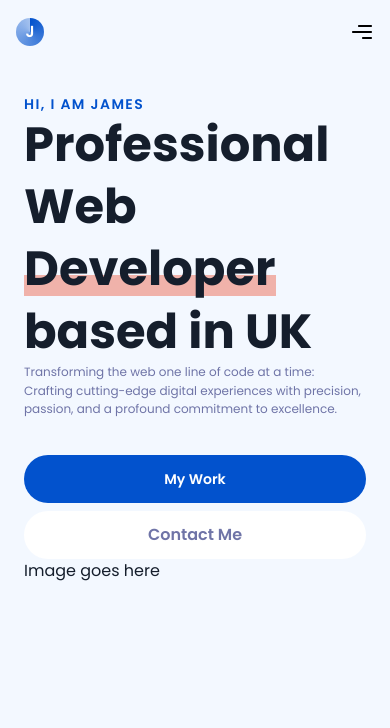
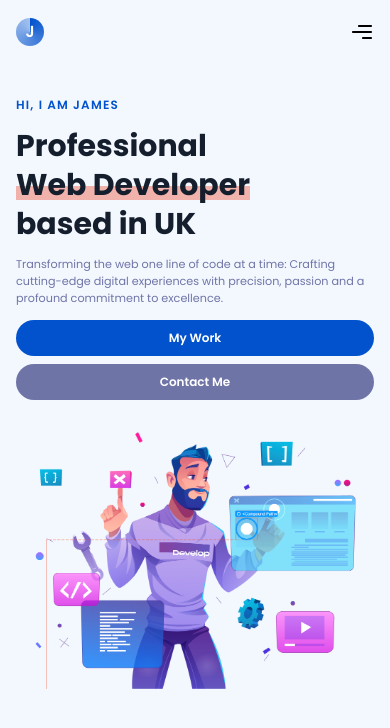
Before and after one commit to JamesDrysdale/portfolio, a Next.js app: page / in a window 390 px wide. Shown: the top 728 px of the page. Built offline with nearby package versions, Linux system fonts and the light colour scheme.

Commit message:
Hero image is fully responsive and looks good across all screen sizes

```diff
--- a/app/globals.css
+++ b/app/globals.css
@@ -6,10 +6,10 @@
   h1 {
     /* mobile defaults */
     @apply font-bold;
-    @apply text-5xl;
-    @apply leading-loose115;
+    @apply text-3xl;
+    @apply leading-normal;
     /* desktop overrides */
-    @apply lg:text-6xl;
+    @apply xl:text-5xl;
     @apply leading-loose130;
   }
 
@@ -37,22 +37,22 @@
 }
 
 @layer utilities {
-  .text-base {
+  .text-btn {
     /* mobile defaults */
     @apply font-normal;
     @apply text-xl;
     @apply leading-loose130;
     /* desktop overrides */
-    @apply lg:text-2xl;
+    /* @apply lg:text-2xl; */
   }
 
-  .text-body {
+  .text-hero {
     /* mobile defaults */
     @apply font-normal;
-    @apply text-xs;
+    @apply text-[0.7rem];
     @apply leading-loose155;
     /* desktop overrides */
-    @apply lg:text-lg;
+    @apply lg:text-sm;
     @apply lg:leading-loose160;
   }
 
--- a/app/layout.tsx
+++ b/app/layout.tsx
@@ -29,7 +29,7 @@ export default function RootLayout({
       >
         <Provider>
           <Navbar />
-          <div className='mx-6 mt-20 md:mx-20'>{children}</div>
+          <div className='mx-4 mt-16 lg:mx-10'>{children}</div>
         </Provider>
       </body>
     </html>
--- a/components/Hero.tsx
+++ b/components/Hero.tsx
@@ -1,9 +1,13 @@
+import Image from 'next/image';
+
+import { heroImg } from '@/public/images';
+
 const Hero = () => {
   return (
-    <section className='mb-7 md:flex'>
+    <section className='mx-auto mt-16 flex w-full max-w-7xl flex-col md:mt-24  md:flex-row md:justify-between  md:px-10'>
       {/* Intro */}
-      <div>
-        <p className='text-sm font-semibold uppercase leading-tight tracking-widest text-primaryLight dark:text-primaryDark md:text-xl md:leading-relaxed'>
+      <div className='z-20 flex flex-col md:w-[38rem]'>
+        <p className='text-small mb-3 font-semibold uppercase tracking-widest text-primaryLight dark:text-primaryDark md:text-xl'>
           Hi, I am James
         </p>
         <h1>
@@ -11,28 +15,34 @@ const Hero = () => {
           <span className='text-underline'>Web Developer</span> <br />
           based in UK
         </h1>
-        <p className='text-body text-white500 dark:text-white800'>
-          Transforming the web one line of code at a time: <br />
-          Crafting cutting-edge digital experiences with precision, <br />
-          passion, and a profound commitment to excellence.
+        <p className='text-hero mt-3 text-white500 dark:text-white800'>
+          Transforming the web one line of code at a time: Crafting cutting-edge
+          digital experiences with precision, passion and a profound commitment
+          to excellence.
         </p>
-        <div className='mt-9 flex flex-col gap-2 md:flex-row'>
+        <div className='my-3 flex flex-col justify-start gap-2 md:flex-row'>
           <a
             href='/'
-            className='inline-flex h-12 items-center justify-center rounded-full bg-primaryLight py-3 text-sm font-semibold text-white900 dark:bg-primaryDark md:w-48 md:px-3 md:py-5 md:text-lg'
+            className='inline-flex h-9 items-center justify-center rounded-full bg-primaryLight py-3 text-xs font-semibold text-white900 dark:bg-primaryDark md:w-32 md:px-3 lg:py-5 lg:text-sm xl:w-48'
           >
             My Work
           </a>
           <a
             href='/'
-            className='inline-flex h-12 items-center justify-center rounded-full bg-white900 py-4 font-semibold text-white500 dark:bg-black200 dark:text-white900 md:w-52 md:py-6'
+            className='inline-flex h-9 items-center justify-center rounded-full bg-white500 py-3 text-xs font-semibold text-white900 dark:bg-primaryDark md:w-32 md:px-3 lg:py-5 lg:text-sm xl:w-48'
           >
             Contact Me
           </a>
         </div>
       </div>
-      {/* Hero Image */}
-      <div className='md:w-[50%]'>Image goes here</div>
+      {/* Image */}
+      <div className='self-center'>
+        <Image
+          src={heroImg}
+          alt='hero image icon'
+          className='md:max-h-[500px] md:max-w-[500px]'
+        />
+      </div>
     </section>
   );
 };
--- /dev/null
+++ b/public/images/index.ts
@@ -0,0 +1,2 @@
+export { default as profilePic } from './JamesPainting.jpeg';
+export { default as heroImg } from './placeholder.png';
```
Also changed, not shown: public/images/JamesPainting.jpeg (added), public/images/placeholder.png (added).
